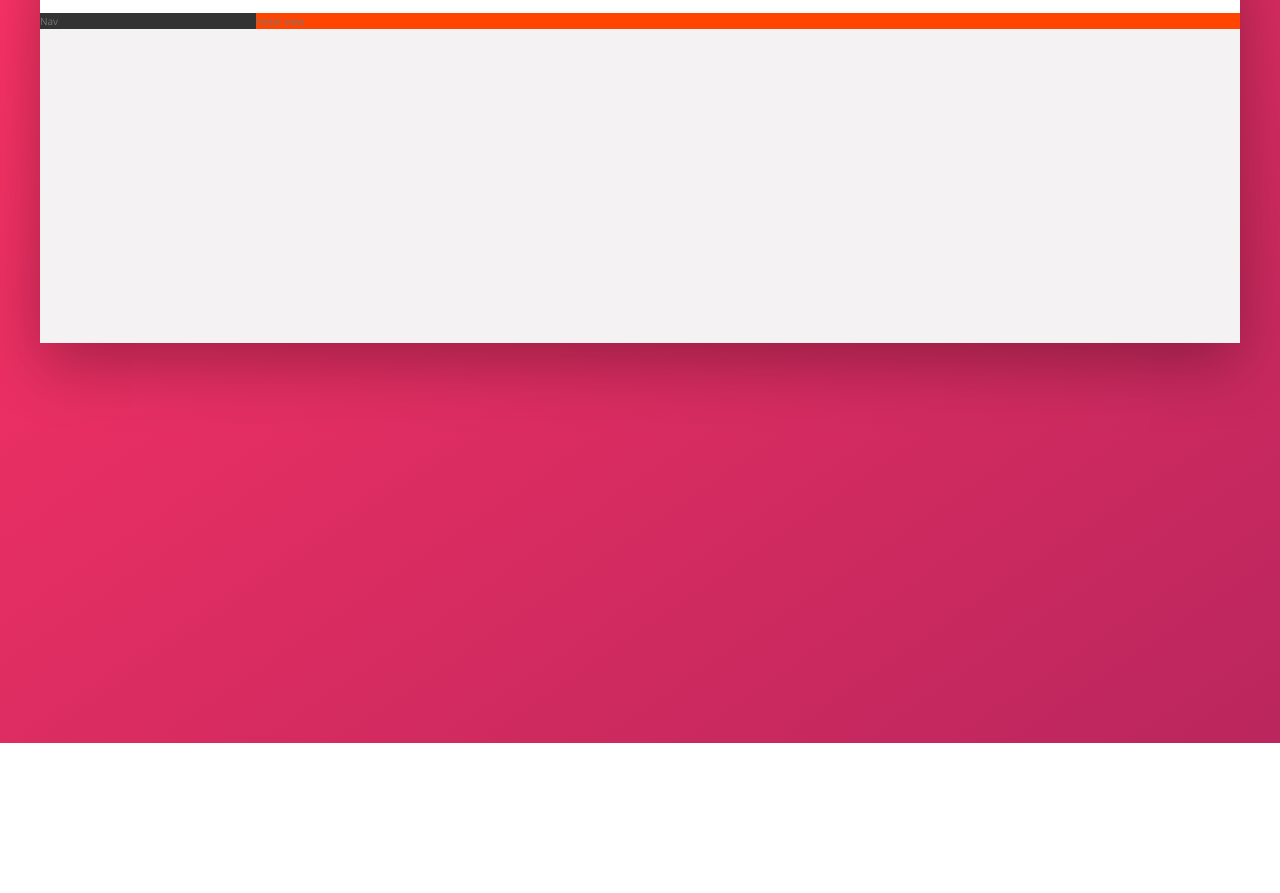
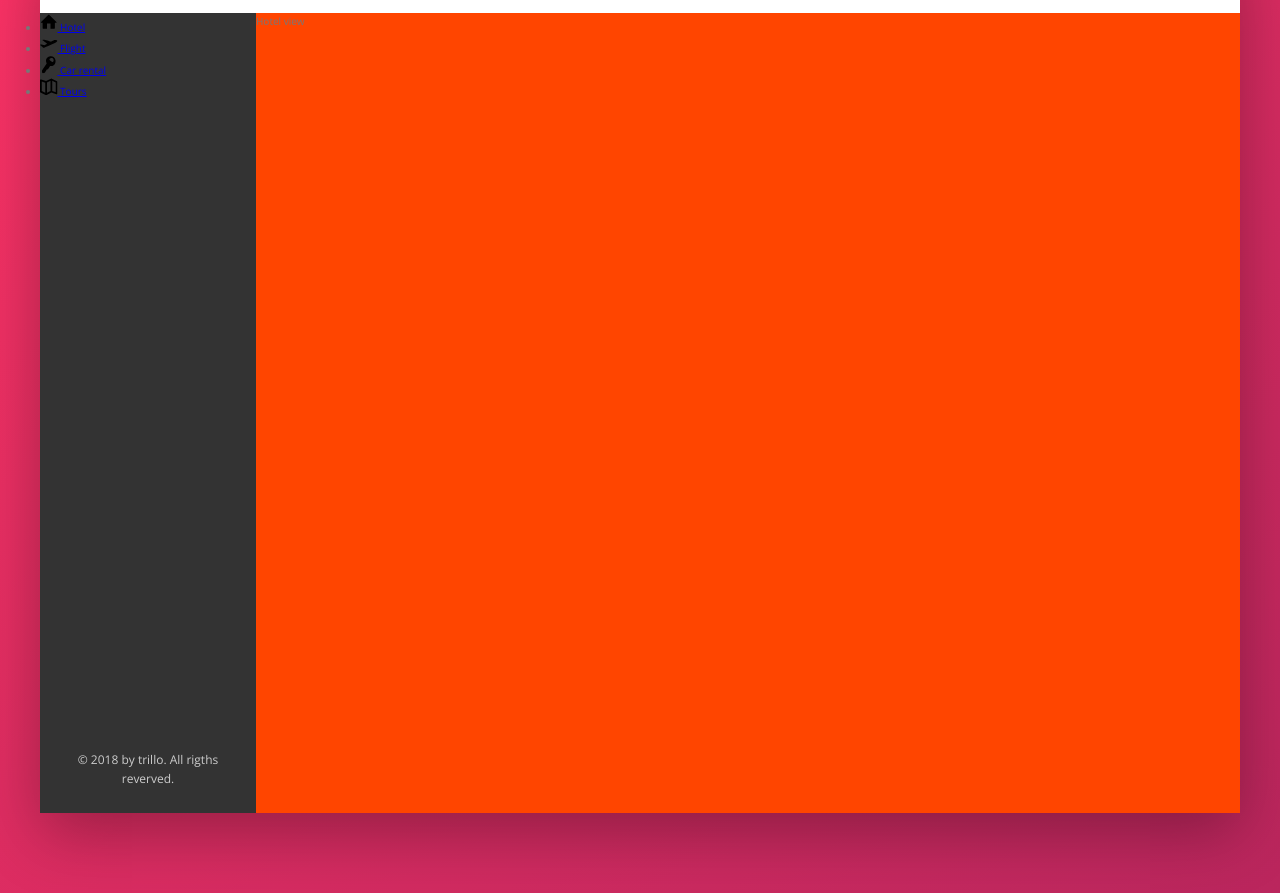
Before and after one commit to mkruneva/trillo, a website: page index.html in a window 1280 px wide. Shown: the part 137-1030 px from the top of the page. Before the commit the page ends 880 px from the top, so only its background shows below. Drawn offline with nearby package versions, Linux system fonts and the light colour scheme.

Commit message:
side nav initial style

```diff
--- a/index.html
+++ b/index.html
@@ -47,9 +47,46 @@
         </header>
         <div class="content">
             <nav class="sidebar">
-                Nav
+                <ul class="side-nav">
+                    <li class="side-nav__item">
+                        <a href="#" class="side-nav__link">
+                            <svg class="side-nav__icon">
+                                <use xlink:href="./img/SVG/sprite.svg#icon-home"></use>
+                            </svg>
+                            <span>Hotel</span>
+                        </a>
+                    </li>
+                    <li class="side-nav__item">
+                        <a href="#" class="side-nav__link">
+                            <svg class="side-nav__icon">
+                                <use xlink:href="./img/SVG/sprite.svg#icon-aircraft-take-off"></use>
+                            </svg>
+                            <span>Flight</span>
+                        </a>
+                    </li>
+                    <li class="side-nav__item">
+                        <a href="#" class="side-nav__link">
+                            <svg class="side-nav__icon">
+                                <use xlink:href="./img/SVG/sprite.svg#icon-key"></use>
+                            </svg>
+                            <span>Car rental</span>
+                        </a>
+                    </li>
+                    <li class="side-nav__item">
+                        <a href="#" class="side-nav__link">
+                            <svg class="side-nav__icon">
+                                <use xlink:href="./img/SVG/sprite.svg#icon-map"></use>
+                            </svg>
+                            <span>Tours</span>
+                        </a>
+                    </li>
+                </ul>
+
+                <div class="legal">
+                    &copy; 2018 by trillo. All rigths reverved.
+                </div>
             </nav>
-            <main class="hotel">
+            <main class="hotel-view">
                 Hotel view
             </main>
         </div>
--- a/sass/_components.scss
+++ b/sass/_components.scss
@@ -1,10 +1,12 @@
-//// logo
+/////////////////////////////
+//// LOGO
 .logo {
     height: 3.25rem;
     margin-left: 2rem;
 }
 
-//// search
+/////////////////////////////
+//// SEARCH
 .search {
     flex: 0 0 40%; // grow shrink width
     display: flex;
@@ -45,7 +47,8 @@
     }
 }
 
-//// USER NAV
+/////////////////////////////
+//// USER NAVIGATION
 .user-nav {
     display: flex;
     align-self: stretch;
@@ -79,7 +82,6 @@
         position: absolute;
         top: 1.5rem;
         right: 1.1rem;
-
         display: flex;
         justify-content: center;
         align-items: center;
@@ -91,3 +93,24 @@
         margin-right: 1rem;
     }
 }
+
+/////////////////////////////
+//// SIDE NAVIGATION
+.side-nav {
+    &__item {}
+    &__link {}
+    &__icon {
+        width: 1.75rem;
+        height: 1.75rem;
+    }
+}
+
+/////////////////////////////
+//// LEGAL TEXT
+.legal {
+    font-size: 1.2rem;
+    color: $color-grey-light-4;
+    text-align: center;
+    padding: 2.5rem;
+
+}
--- a/sass/_layout.scss
+++ b/sass/_layout.scss
@@ -5,8 +5,6 @@
     box-shadow: $dark-shadow;
 
     // @include shadow-dark; //mixin
-
-    min-height: 400px;
 }
 
 .header {
@@ -27,11 +25,18 @@
     background-color: $color-grey-dark-1;
 
     flex: 0 0 18%;  //grow shrink flex-basis
+
+    display: flex;
+    flex-direction: column;
+    justify-content: space-between;
 }
 
-.hotel {
+.hotel-view {
     background-color: #fff;
+
+    /// TEST
     background-color: orangered;
+    height: 80rem;
 
     flex: 1;
 }
```
Also changed, not shown: css/style.css.
